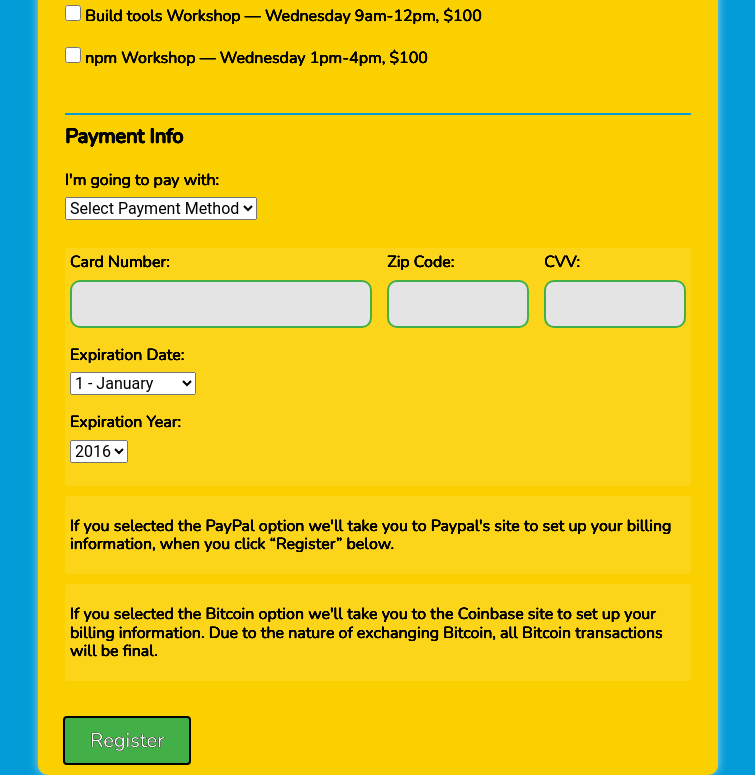
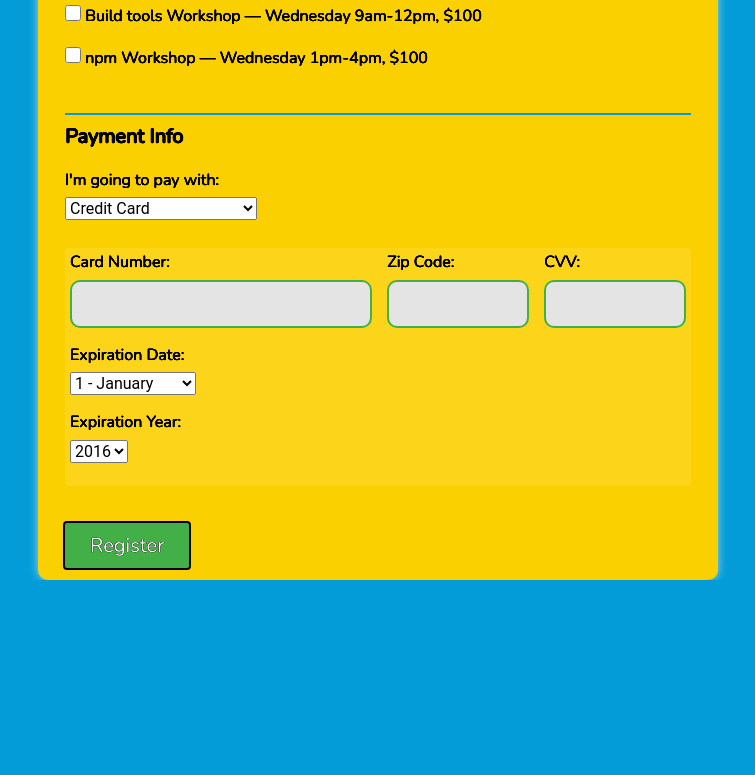
Before and after one commit to dar-code/TreeHouse---Project-3, a plain HTML site: page index.html in a window 1280 px wide. Shown: the part 1006-1781 px from the top of the page, without its empty margins (262-1017 px from the left). After the commit the page ends 1586 px from the top, so only its background shows below. Drawn offline with nearby package versions, Linux system fonts and the light colour scheme.

Commit message:
Made updates to the payment section and hid the color drop down menu

```diff
--- a/css/style.css
+++ b/css/style.css
@@ -36,7 +36,6 @@ h1 {
     -moz-box-shadow: 0 0 10px rgba(255, 255, 255, 0.6);
     -webkit-box-shadow: 0 0 10px rgba(255, 255, 255, 0.6);
 }
-
 
 a {
   text-decoration: none;
--- a/js/script.js
+++ b/js/script.js
@@ -28,7 +28,7 @@ const selectDesigns = document.getElementById('design')
 const selectDesign = document.getElementById('design').options[0];
 selectDesign.style.display = 'none';
 
-// Updated the “Color” field to read “Please select a T-shirt theme”.
+//Updated the “Color” field to read “Please select a T-shirt theme”.
 
 const selectColor = document.getElementById('color');
 
@@ -44,8 +44,8 @@ const colorOptions = selectColor.children;
 
 //Hid all fo the Color options by looping through them and displaying "none"
 
-for (let i = 1; i < colorOptions.length; i++){
-    colorOptions[i].style.display = 'none';
+for (let i = 0; i < selectColor.length; i++){
+    selectColor[i].style.display = 'none';
   };
 
 //Added the change event listener that will display indexes 1, 2, and 3 for "js puns" and 4, 5, and 6 for "heart js". First color option will be displayed depending on the design theme selected.
@@ -71,8 +71,7 @@ selectDesigns.addEventListener('change', (e)=>{
         colorOptions[3].style.display = 'none';
         colorOptions[4].style.display = '';
         colorOptions[5].style.display = '';
-        colorOptions[6].style.display = '';
-    }
+        colorOptions[6].style.display = '';}
 });
 
 //Created the new element and appended it to the fieldset with the "activities" class, which is stored in the "regosterNow" variable
@@ -153,6 +152,12 @@ selectMethod[0].style.display = 'none';
 const creditCard = document.getElementById('credit-card');
 const paypal = document.getElementById('paypal');
 const bitcoin = document.getElementById('bitcoin');
+
+//Selected the credit car section and hid the "Paypal" and "Bitcoin" section
+
+selectMethod[1].selected = 'selected'
+paypal.style.display = 'none';
+bitcoin.style.display = 'none';
 
 //Created a "change" event listener which displays only the selectMethod drop down menu selection
 
```
